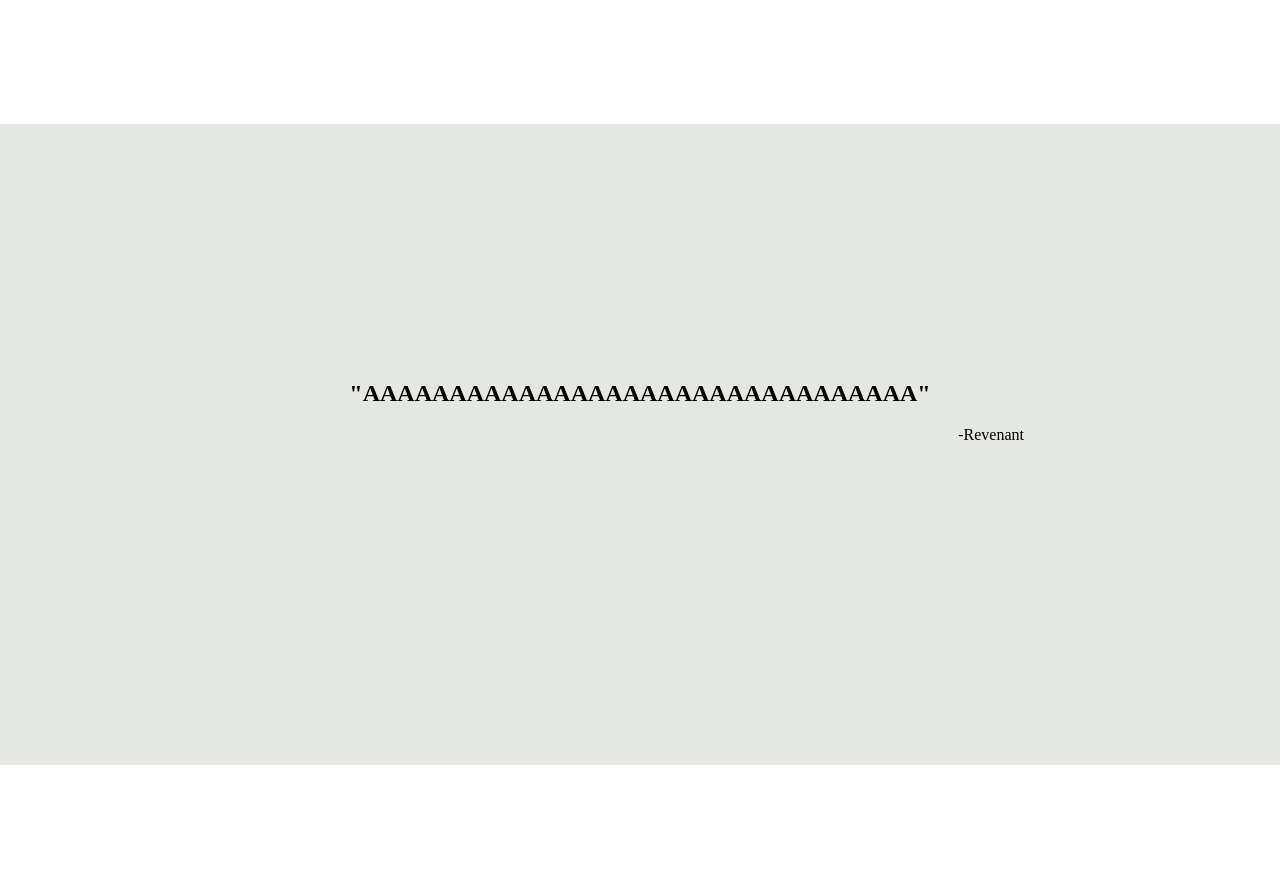
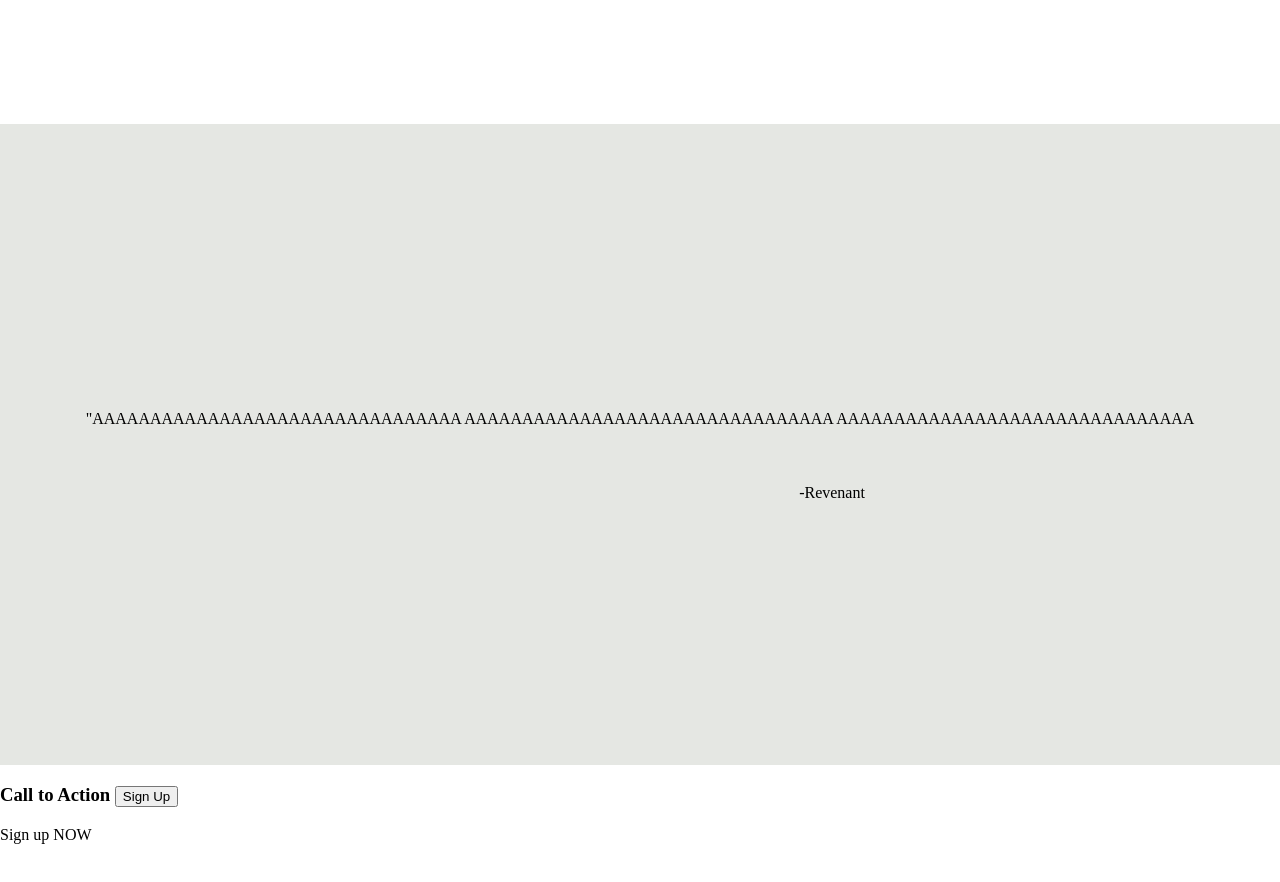
Before and after one commit to AwakeForever/odin_landing, a plain HTML site: page index.html in a window 1280 px wide. Shown: the part 1160-2042 px from the top of the page. Drawn offline with Linux system fonts and the light colour scheme.

Commit message:
added more css

```diff
--- a/index.html
+++ b/index.html
@@ -54,15 +54,27 @@
         </div>
     </div>
     <div class = container id = "third">
-        <h2 class = "third-head">
-            "AAAAAAAAAAAAAAAAAAAAAAAAAAAAAAAA"
-        </h2>
+        <div class = "third-head">
+            "AAAAAAAAAAAAAAAAAAAAAAAAAAAAAAAA
+            AAAAAAAAAAAAAAAAAAAAAAAAAAAAAAAA
+            AAAAAAAAAAAAAAAAAAAAAAAAAAAAAAA
+        </div>
         <p class = "third-para">
             -Revenant
         </p>
     </div>
     <div class = container id = "fourth">
-
+        <div class = blue-box>
+            <h3 class = "fourth-head">
+                Call to Action
+                <span class = "fourth-head">
+                    <button type="button">Sign Up</button>
+                </span>
+            </h3>
+            <p class = "fourth-para">
+                Sign up NOW
+            </p>
+        </div>
     </div>
     <div class = container id = "footer">
 
--- a/landing.css
+++ b/landing.css
@@ -86,21 +86,38 @@ body {
 
 #third{
     background: #E5E7E3;
+    display: flex;
+    flex-direction: column;
+    justify-content: center;
+
+
+
 }
 
 
 .third-head{
-    margin-top: 20%;
-    text-align: center;
+    /*text-align: center;*/
+    align-self: center;
+    margin: 30px;
+    border: 1px;
+    padding: 10px;
+
+
+
 }
 
 .third-para{
-    text-align: right;
-    margin-right: 20%;
+    /*text-align: right;*/
+    margin-left: 30%;
+
+    align-self:center
+
+
 
 }
 #fourth{
     background: White;
+
 }
 
 #footer{
```
